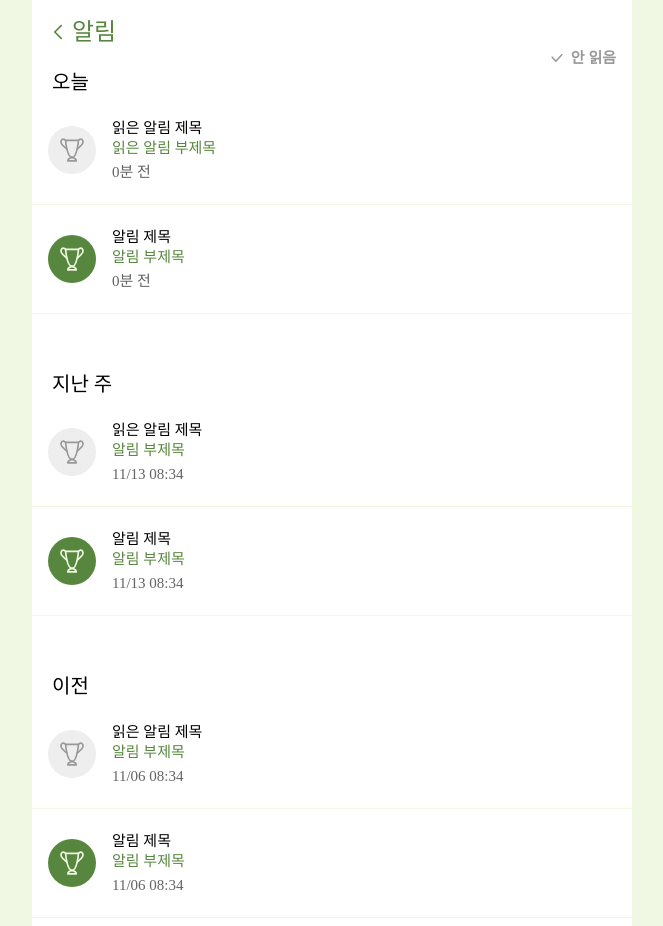
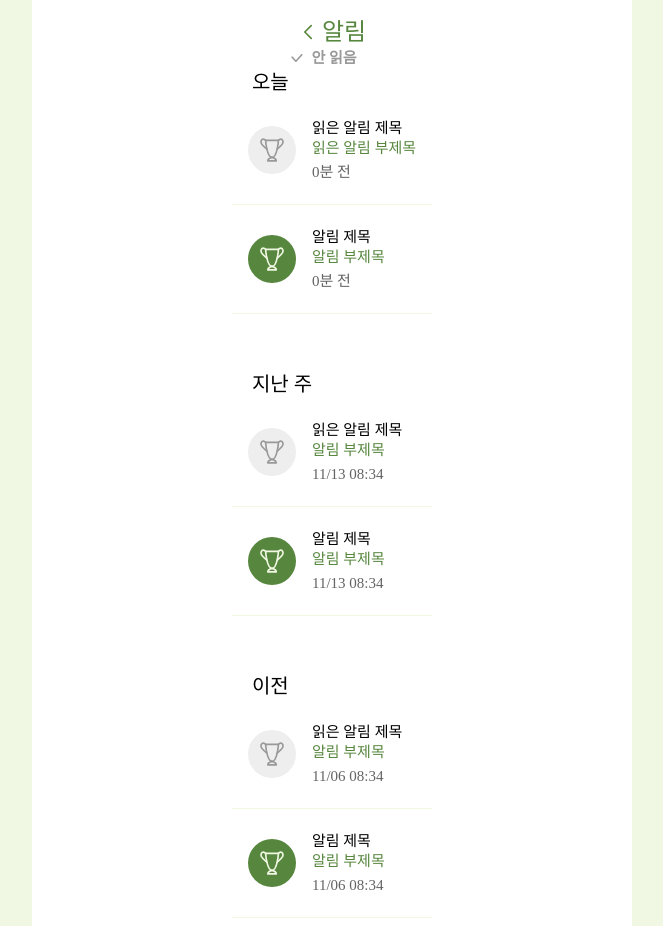
Before and after one commit to 9oormthon-univ/2024_DANPOON_TEAM_28_FE, a React (Vite) app: page /alarm in a window 1280 px wide. Shown: the whole page, without its empty margins (308-971 px from the left). Built offline with nearby package versions, Linux system fonts and the light colour scheme; a web font is replaced by a local one.

Commit message:
Refactor : bottomNav를 위한 조정

```diff
--- a/src/components/BottomNav.style.ts
+++ b/src/components/BottomNav.style.ts
@@ -4,7 +4,8 @@ export const BottomNavStyle: SxProps = {
     width: '100%',
     maxWidth: '37.5rem',
     height: '10%',
-    position: 'absolute',
+    position: 'fixed',
+    margin: '0 auto',
     bottom: 0,
     left: 0,
     right: 0,
--- a/src/layouts/Layout.tsx
+++ b/src/layouts/Layout.tsx
@@ -1,5 +1,5 @@
 import BottomNav from '@/components/BottomNav';
-import { Container, SxProps } from '@mui/material';
+import { Container, Stack, SxProps } from '@mui/material';
 import React from 'react';
 
 export interface ILayoutProps {
@@ -32,7 +32,17 @@ const Layout = ({
             }}
             disableGutters
         >
-            {children}
+            <Stack
+                direction={'column'}
+                alignItems={'center'}
+                sx={{
+                    minHeight: '100vh',
+                    pb: removeBottomNavigation ? 0 : 11,
+                    boxSizing: 'border-box',
+                }}
+            >
+                {children}
+            </Stack>
             {!removeBottomNavigation && <BottomNav />}
         </Container>
     );
```
